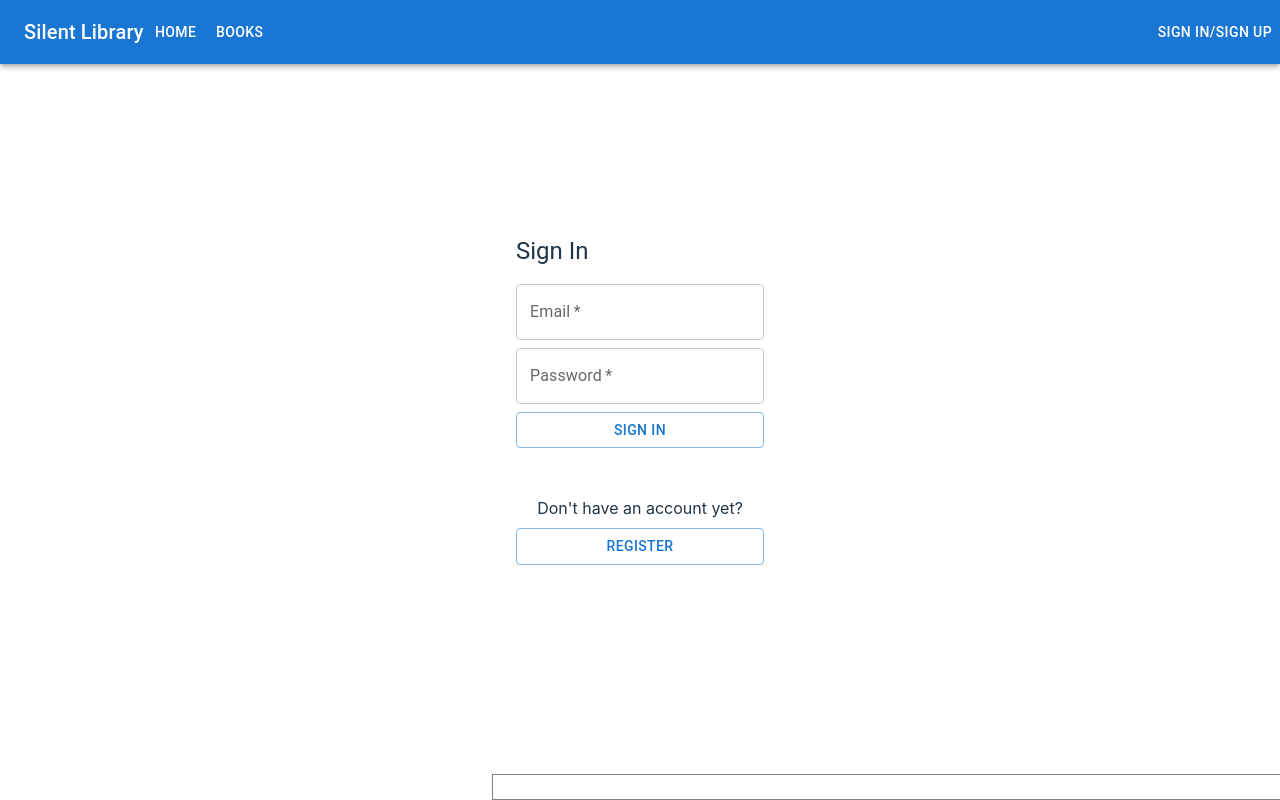
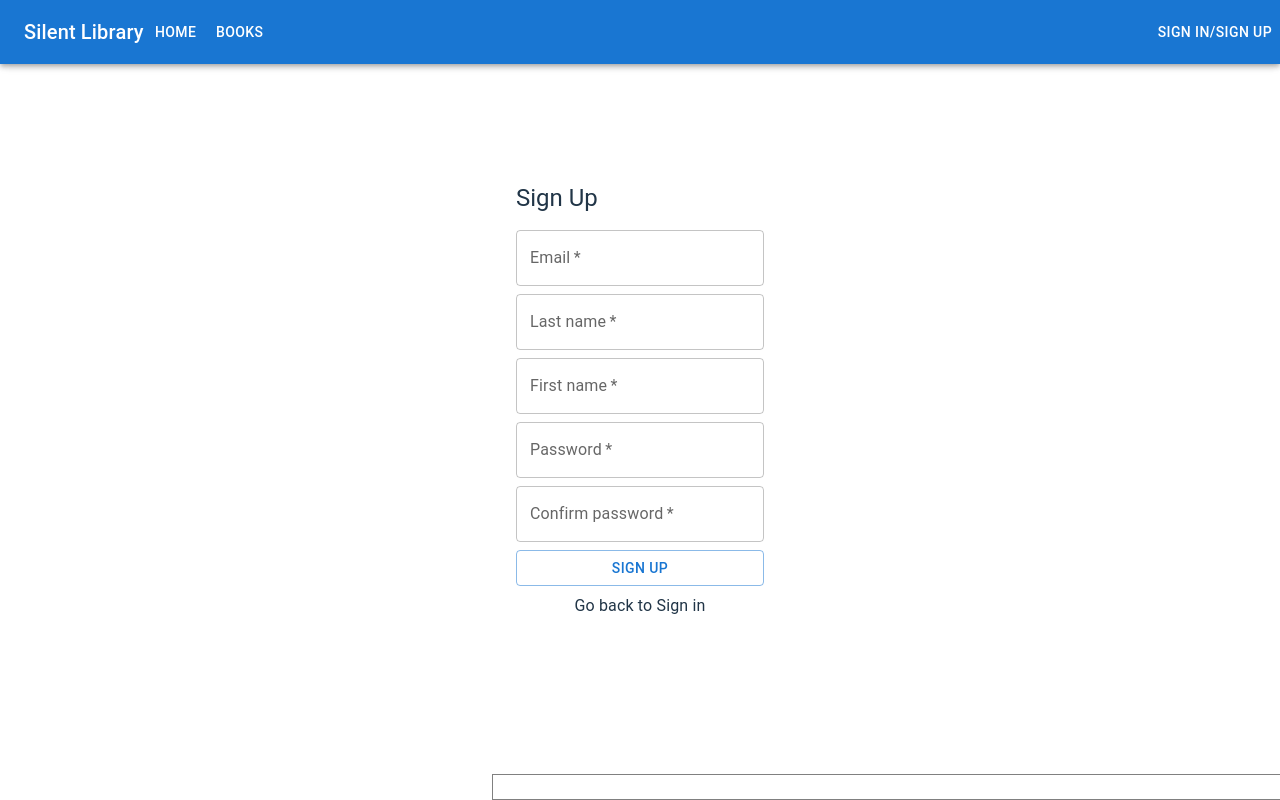
Before and after one commit to ByteBard8/team3-project-frontend, a React (Vite) app: page / in a window 1280 px wide. Built offline with nearby package versions, Linux system fonts and the light colour scheme.

Commit message:
added SignUp page

```diff
--- a/src/App.jsx
+++ b/src/App.jsx
@@ -9,12 +9,14 @@ import Books from './views/Books.jsx';
 import Home from './views/Home.jsx';
 import Footer from './components/Footer.jsx'
 import SignIn from './views/SignIn.jsx';
+import SignUp from './views/SignUp.jsx';
+
 function App() {
 
   return (
     <Container fixed disableGutters>
     <DrawerAppBar />
-      <SignIn />
+      <SignUp />
       <Footer />
     </Container>
   )
--- /dev/null
+++ b/src/views/SignUp.jsx
@@ -0,0 +1,78 @@
+import React, { useState } from 'react';
+import { TextField, Container, Typography,Stack } from '@mui/material';
+import Button from "../components/Button.jsx"
+
+
+export default function SignIn() {
+
+    const [email, setEmail] = useState('');
+    const [password, setPassword] = useState('');
+
+    const handleSignUp = () => {
+      console.log('Email:', email);
+      console.log('Password:', password);
+    };
+    return (
+        <Container component="main" maxWidth="xs">
+        <div>
+        <Typography variant="h5" sx={{ mb: 2 }} align="left">
+        Sign Up
+    </Typography>
+    <Stack spacing={1}>
+          <TextField
+            variant="outlined"
+            label="Email"
+            value={email}
+            onChange={(e) => setEmail(e.target.value)}
+            required
+            color="primary"
+          />
+            <TextField
+            variant="outlined"
+            label="Last name"
+            value={email}
+            onChange={(e) => setEmail(e.target.value)}
+            required
+            color="primary"
+          />
+            <TextField
+            variant="outlined"
+            label="First name"
+            value={email}
+            onChange={(e) => setEmail(e.target.value)}
+            required
+            color="primary"
+          />
+          <TextField
+            variant="outlined"
+            label="Password"
+            type="password"
+            value={password}
+            onChange={(e) => setPassword(e.target.value)}
+            required
+            color="primary"
+          />
+            <TextField
+            variant="outlined"
+            label="Confirm password"
+            type="password"
+            value={password}
+            onChange={(e) => setEmail(e.target.value)}
+            required
+            color="primary"
+          />
+          <Button
+            color="primary"
+            onClick={handleSignUp}
+            buttonText="Sign up"
+            minW="60px"
+            maxW="60px"
+            />
+            <Typography>
+                Go back to Sign in
+            </Typography>
+        </Stack>
+        </div>
+      </Container>
+    );
+}
```
